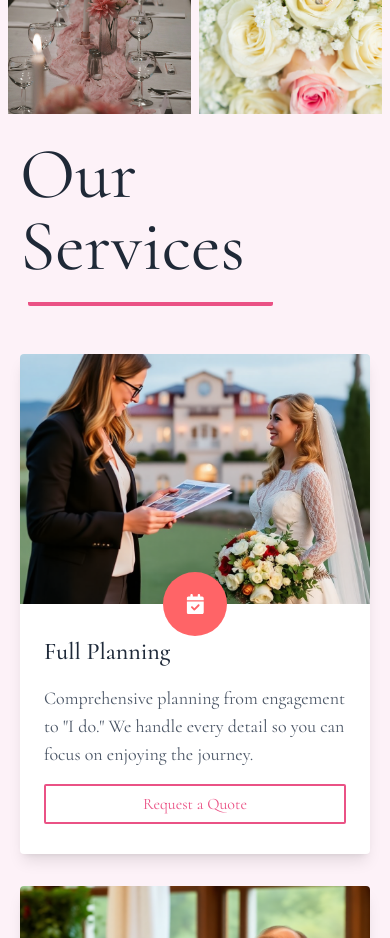
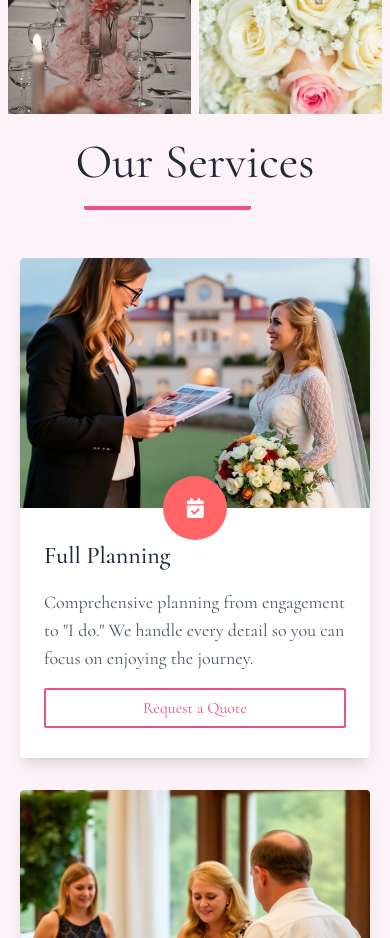
Before and after one commit to satyam-kalihari/wedding-planner-website, a Next.js app: page / in a window 390 px wide. Shown: the part 1760-2698 px from the top of the page. Built offline with nearby package versions, Linux system fonts and the light colour scheme.

Commit message:
mobile font size

```diff
--- a/src/components/OurServices.tsx
+++ b/src/components/OurServices.tsx
@@ -29,7 +29,7 @@ export const OurServices = () => {
   return (
     <>
       <div className="min-h-[100vh] pt-6 w-full flex flex-col p-5 md:p-[40px] lg:p-[80px] items-center justify-center gap-12">
-        <motion.div className=" text-7xl text-[#1F2937] overflow-hidden">
+        <motion.div className="text-5xl md:text-7xl text-[#1F2937] overflow-hidden">
           Our Services
           <motion.div
             initial={{ scaleX: 0 }}
```
